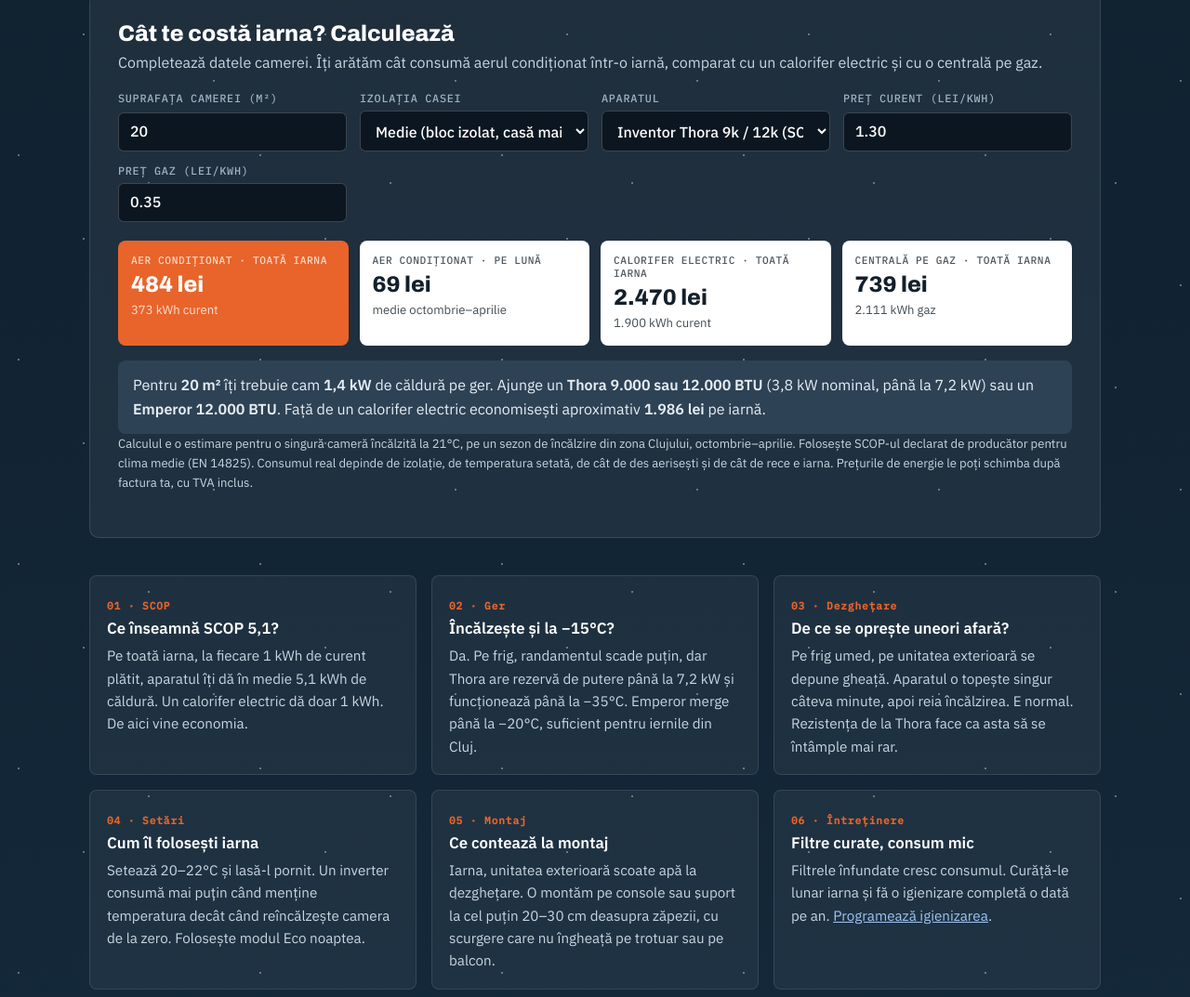
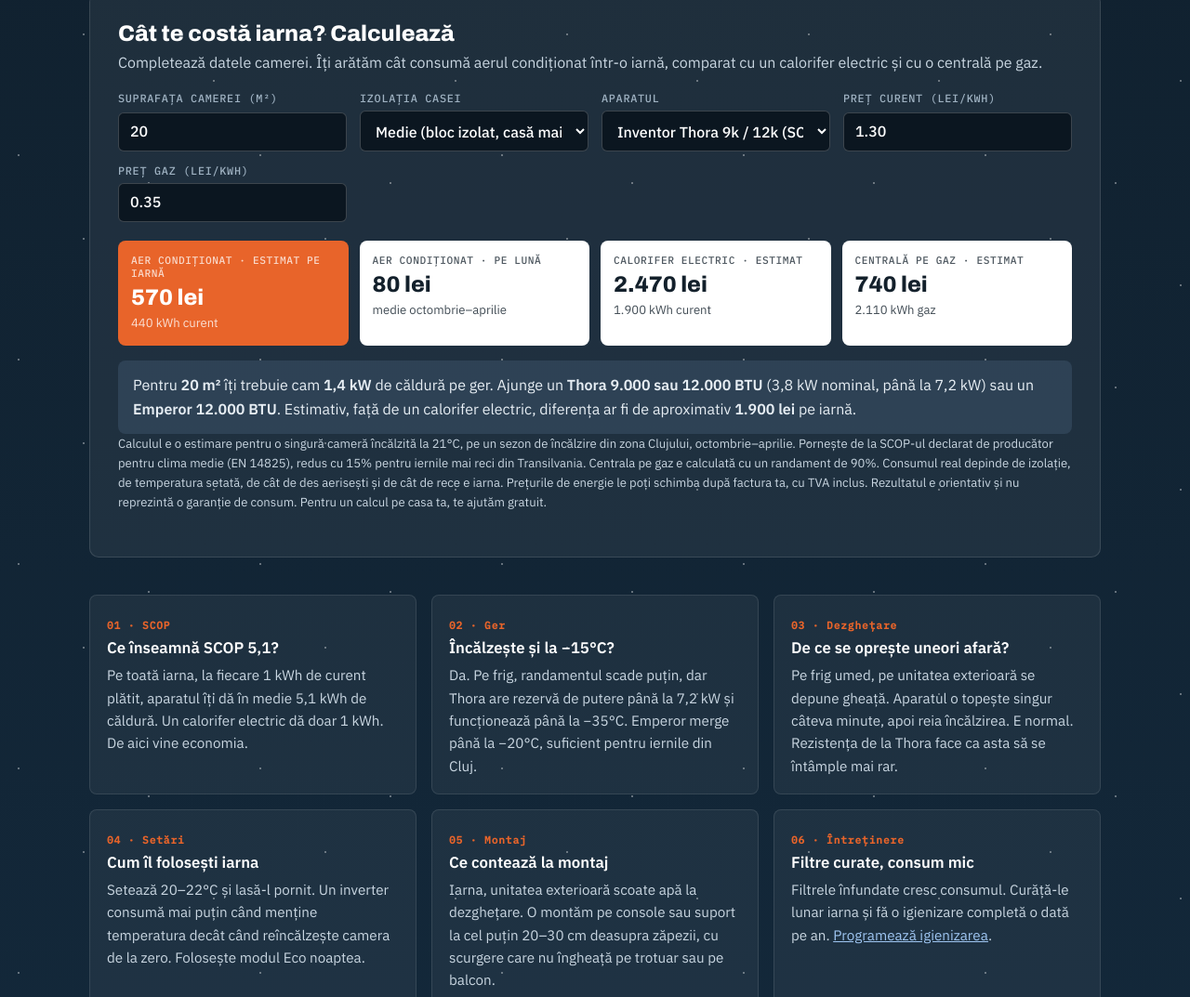
Before and after one commit to ocasvent/Site, a plain HTML site: page index.html in a window 1280 px wide. Shown: the part 2491-3564 px from the top of the page at 93% size. Drawn offline with Linux system fonts and the light colour scheme.

Commit message:
Calculator iarna: estimare prudenta pentru clima Clujului
Co-Authored-By: Claude Opus 5.5 <noreply@anthropic.com>
Claude-Session: https://claude.ai/code/session_019ea3RuuvMhsMwLYG4Yfdaj

```diff
--- a/index.html
+++ b/index.html
@@ -608,13 +608,13 @@ footer{border-top:1px solid var(--line);padding-block:32px;font-size:.85rem;colo
           <label>Preț gaz (lei/kWh)<input id="wc-pg" type="number" step="0.01" min="0.05" value="0.35" inputmode="decimal"></label>
         </div>
         <div class="wc-out" aria-live="polite">
-          <div class="hl"><span>Aer condiționat · toată iarna</span><b id="wc-ac">–</b><small id="wc-ack">–</small></div>
+          <div class="hl"><span>Aer condiționat · estimat pe iarnă</span><b id="wc-ac">–</b><small id="wc-ack">–</small></div>
           <div><span>Aer condiționat · pe lună</span><b id="wc-acm">–</b><small>medie octombrie–aprilie</small></div>
-          <div><span>Calorifer electric · toată iarna</span><b id="wc-el">–</b><small id="wc-elk">–</small></div>
-          <div><span>Centrală pe gaz · toată iarna</span><b id="wc-gz">–</b><small id="wc-gzk">–</small></div>
+          <div><span>Calorifer electric · estimat</span><b id="wc-el">–</b><small id="wc-elk">–</small></div>
+          <div><span>Centrală pe gaz · estimat</span><b id="wc-gz">–</b><small id="wc-gzk">–</small></div>
         </div>
         <div class="wc-rec" id="wc-rec">–</div>
-        <p class="wc-note">Calculul e o estimare pentru o singură cameră încălzită la 21°C, pe un sezon de încălzire din zona Clujului, octombrie–aprilie. Folosește SCOP-ul declarat de producător pentru clima medie (EN 14825). Consumul real depinde de izolație, de temperatura setată, de cât de des aerisești și de cât de rece e iarna. Prețurile de energie le poți schimba după factura ta, cu TVA inclus.</p>
+        <p class="wc-note">Calculul e o estimare pentru o singură cameră încălzită la 21°C, pe un sezon de încălzire din zona Clujului, octombrie–aprilie. Pornește de la SCOP-ul declarat de producător pentru clima medie (EN 14825), redus cu 15% pentru iernile mai reci din Transilvania. Centrala pe gaz e calculată cu un randament de 90%. Consumul real depinde de izolație, de temperatura setată, de cât de des aerisești și de cât de rece e iarna. Prețurile de energie le poți schimba după factura ta, cu TVA inclus. Rezultatul e orientativ și nu reprezintă o garanție de consum. Pentru un calcul pe casa ta, te ajutăm gratuit.</p>
       </div>
 
       <div class="w-know">
@@ -1456,9 +1456,9 @@ window.ovConsentOpen=function(){b.hidden=false};if(!g())b.hidden=false;
 document.addEventListener('click',function(e){var a=e.target.closest&&e.target.closest('a[href^="tel:"],a[href*="wa.me"]');if(a)ovConv(a.href);});window.ovConv=function(u){gtag('event','conversion',{send_to:'AW-18543638531/psx5CKmJurAdEIPwpYpF',value:1.0,currency:'RON'});gtag('event',String(u).indexOf('tel:')===0?'click_telefon':'click_whatsapp',{link_url:u});};var wo=window.open;window.open=function(u){try{if(u&&String(u).indexOf('wa.me')>-1)ovConv(u)}catch(e){}return wo.apply(window,arguments)};})();</script>
 <script>(function(){var $=function(i){return document.getElementById(i)};if(!$('wc-m2'))return;
 var Q={b:55,m:95,s:150},L={b:50,m:70,s:100};
-function f(n){return Math.round(n).toLocaleString('ro-RO')}
+function f(n){return (Math.round(n/10)*10).toLocaleString('ro-RO')}
 function up(){var a=Math.max(0,parseFloat($('wc-m2').value)||0),iz=$('wc-iz').value,sc=parseFloat($('wc-ap').value)||4.6,pe=parseFloat($('wc-pe').value)||0,pg=parseFloat($('wc-pg').value)||0;
-var q=a*Q[iz],ac=q/sc,gz=q/0.9;
+var q=a*Q[iz],ac=q/(sc*0.85),gz=q/0.9;
 $('wc-ac').textContent=f(ac*pe)+' lei';$('wc-ack').textContent=f(ac)+' kWh curent';
 $('wc-acm').textContent=f(ac*pe/7)+' lei';
 $('wc-el').textContent=f(q*pe)+' lei';$('wc-elk').textContent=f(q)+' kWh curent';
@@ -1467,7 +1467,7 @@ var save=q*pe-ac*pe,load=a*L[iz],r;
 if(load<=3800)r='Pentru <b>'+f(a)+' m²</b> îți trebuie cam <b>'+(load/1000).toFixed(1).replace('.',',')+' kW</b> de căldură pe ger. Ajunge un <b>Thora 9.000 sau 12.000 BTU</b> (3,8 kW nominal, până la 7,2 kW) sau un <b>Emperor 12.000 BTU</b>.';
 else if(load<=5600)r='Pentru <b>'+f(a)+' m²</b> îți trebuie cam <b>'+(load/1000).toFixed(1).replace('.',',')+' kW</b> de căldură pe ger. Recomandăm <b>Thora 18.000 BTU</b> sau <b>Emperor 18.000 BTU</b>.';
 else r='Pentru <b>'+f(a)+' m²</b> îți trebuie cam <b>'+(load/1000).toFixed(1).replace('.',',')+' kW</b> de căldură. Recomandăm <b>Emperor 24.000 BTU</b> sau două aparate în camere diferite. Te sfătuim gratuit pe WhatsApp.';
-$('wc-rec').innerHTML=r+' Față de un calorifer electric economisești aproximativ <b>'+f(save)+' lei</b> pe iarnă.';}
+$('wc-rec').innerHTML=r+' Estimativ, față de un calorifer electric, diferența ar fi de aproximativ <b>'+f(save)+' lei</b> pe iarnă.';}
 ['wc-m2','wc-iz','wc-ap','wc-pe','wc-pg'].forEach(function(i){$(i).addEventListener('input',up);$(i).addEventListener('change',up)});up();})();</script>
 </body>
 </html>
```
